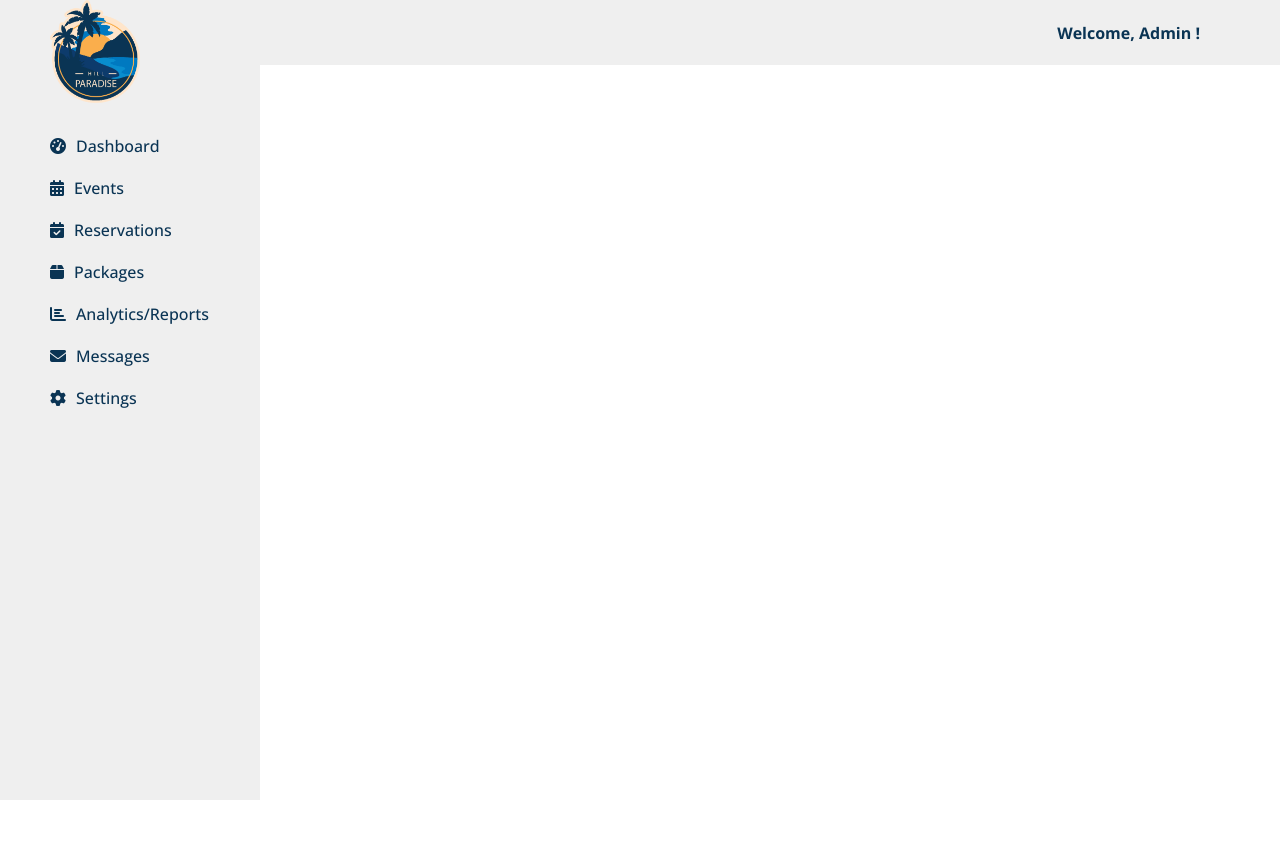
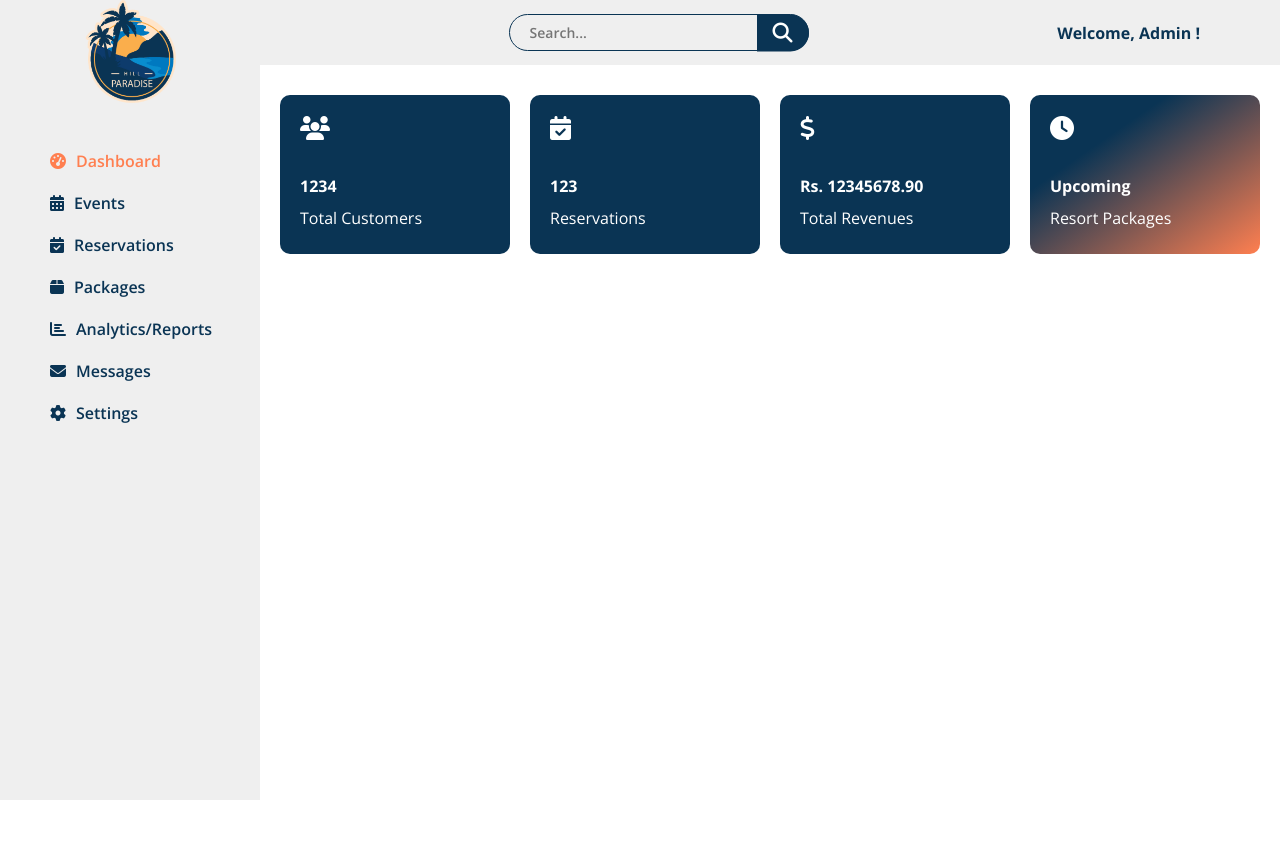
Before and after one commit to KiranSR99/REMS_project, a PHP site: page /dashboard.html in a window 1280 px wide. Before the commit the page ends 800 px from the top, so only its background shows below. Run offline with PHP 8.4, Linux system fonts and the light colour scheme; some libraries are stand-ins or nearby versions.

Commit message:
changes made to dashboard page

```diff
--- a/CSS/dashboard.css
+++ b/CSS/dashboard.css
@@ -27,12 +27,53 @@ li {
     list-style: none;
 }
 
+.side-navbar {
+    position: fixed;
+    left: 0;
+    top: 0;
+    height: 100%;
+    width: 260px;
+    background-color: var(--sixty);
+    padding: 80px 50px;
+}
+
+.side-navbar span {
+    margin-right: 10px;
+}
+
+.side-navbar ul {
+    margin-top: 70px;
+}
+
+.side-navbar ul li a {
+    display: flex;
+    align-items: center;
+    margin: 20px 0;
+    color: var(--thirty);
+    font-weight: 600;
+}
+
+.side-navbar li a:hover {
+    color: var(--ten);
+}
+
+.side-navbar .active {
+    color: var(--ten);
+}
+
+.main-content {
+    margin-left: 260px;
+}
+
 .header {
     height: 65px;
     background-color: var(--sixty);
     display: flex;
     justify-content: space-between;
     align-items: center;
+    position: sticky;
+    top: 0;
+    z-index: 100;
 }
 
 .header img {
@@ -40,7 +81,74 @@ li {
     position: absolute;
     margin-left: 50px;
     top: 0;
+    left: -22%;
 }
+
+/* ========== CSS FOR SEARCH BOX STARTS HERE ========== */
+
+.search-container {
+    position: relative;
+    display: inline-block;
+}
+
+.search-input {
+    font-family: 'Open Sans', sans-serif;
+    padding: 8px 80px 8px 20px;
+    border: 1px solid var(--thirty);
+    background: transparent;
+    border-radius: 50px;
+    font-size: 16px;
+    outline: none;
+    width: 300px;
+    z-index: -1;
+    font-size: 14px;
+    font-weight: 600;
+}
+
+.search-input:focus{
+    border: 1px solid var(--ten);
+}
+
+.search-button {
+    position: absolute;
+    top: 50%;
+    right: 0;
+    transform: translateY(-50%);
+    background-color: var(--thirty);
+    color: #fff;
+    border: none;
+    padding: 8px 16px;
+    cursor: pointer;
+    border-radius: 0 50px 50px 0;
+    font-size: 16px;
+}
+
+.search-button i{
+    font-size: 20px;
+}
+
+.search-button:hover {
+    background-color: var(--ten);
+}
+
+.clear-button {
+    position: absolute;
+    top: 30%;
+    right: 42%;
+    transform: translateY(-50%);
+    background-color: transparent;
+    border: none;
+    padding: 0;
+    cursor: pointer;
+}
+
+.clear-button img {
+    width: 16px;
+    height: 16px;
+}
+
+/* ========== CSS FOR SEARCH BOX ENDS HERE ========== */
+
 
 .header .admin-text {
     margin-right: 80px;
@@ -48,28 +156,32 @@ li {
     color: var(--thirty);
 }
 
-.side-navbar {
-    position: fixed;
-    z-index: -1;
-    height: 100%;
-    width: 260px;
-    background-color: var(--sixty);
-    padding: 50px;
+.main-content main {
+    margin-top: 30px;
+    padding: 0 20px;
+    min-height: calc(100vh - 30px);
 }
 
-.side-navbar span {
-    margin-right: 10px;
+.stat-cards {
+    display: grid;
+    grid-template-columns: repeat(4, 1fr);
+    gap: 20px;
 }
 
-.side-navbar ul li a {
-    display: flex;
-    align-items: center;
-    margin: 20px 0;
-    color: var(--thirty);
-    font-weight: 500;
+.card {
+    background-color: var(--thirty);
+    border-radius: 10px;
+    padding: 20px;
+    color: #fff;
+    line-height: 2;
 }
 
-.side-navbar li a:hover{
-    /* background-color: var(--thirty); */
-    color: var();
+.card i {
+    font-size: 24px;
+    margin-bottom: 30px;
 }
+
+.card:last-child {
+    /* background: linear-gradient(to right, #0A3454 60%, #FF7F50); */
+    background: linear-gradient(to bottom right, #0A3454 30%, #FF7F50);
+}
--- /dev/null
+++ b/JS/dashboard.js
@@ -0,0 +1,19 @@
+// JS FOR SEARCH BOX STARTS HERE
+
+const searchInput = document.getElementById("search-input");
+const clearButton = document.getElementById("clear-button");
+
+searchInput.addEventListener("input", function () {
+    if (searchInput.value.length > 0) {
+        clearButton.style.display = "block";
+    } else {
+        clearButton.style.display = "none";
+    }
+});
+
+clearButton.addEventListener("click", function () {
+    searchInput.value = "";
+    clearButton.style.display = "none";
+});
+
+// JS FOR SEARCH BOX ENDS HERE
--- a/dashboard.html
+++ b/dashboard.html
@@ -14,16 +14,12 @@
 </head>
 
 <body>
-    <header class="header">
-        <div class="logo"><img src="./assets/images/HillParadise.png" alt="LOGO"></div>
-        <div class="admin-text">
-            <p>Welcome, Admin !</p>
-        </div>
-    </header>
+
     <aside>
         <div class="side-navbar">
             <ul>
-                <li><a href="#"><span class="fas fa-tachometer-alt"></span><span>Dashboard</span></a></li>
+                <li><a href="#" class="active"><span class="fas fa-tachometer-alt"></span><span>Dashboard</span></a>
+                </li>
                 <li><a href="#"><span class="fa fa-calendar-days"></span><span>Events</span></a></li>
                 <li><a href="#"><span class="fas fa-calendar-check"></span><span>Reservations</span></a></li>
                 <li><a href="#"><span class="fas fa-box"></span><span>Packages</span></a></li>
@@ -33,6 +29,50 @@
             </ul>
         </div>
     </aside>
+
+    <div class="main-content">
+        <header class="header">
+            <div class="logo"><img src="./assets/images/HillParadise.png" alt="LOGO"></div>
+            <div class="search-container">
+                <input type="text" class="search-input" id="search-input" placeholder="Search...">
+                <button type="submit" class="search-button"><i class="fas fa-search"></i></button>
+                <button class="clear-button" id="clear-button" style="display: none;">
+                    <img src="./assets/images/close.png" alt="Clear">
+                </button>
+            </div>
+            <div class="admin-text">
+                <p>Welcome, Admin !</p>
+            </div>
+        </header>
+
+        <main>
+            <div class="stat-cards">
+                <div class="card">
+                    <i class="fa-solid fa-users"></i>
+                    <h4>1234</h4>
+                    <P>Total Customers</P>
+                </div>
+                <div class="card">
+                    <i class="fas fa-calendar-check"></i>
+                    <h4>123</h4>
+                    <P>Reservations</P>
+                </div>
+                <div class="card">
+                    <i class="fas fa-dollar-sign"></i>
+                    <h4>Rs. 12345678.90</h4>
+                    <P>Total Revenues</P>
+                </div>
+                <div class="card">
+                    <i class="fas fa-clock"></i>
+                    <h4>Upcoming</h4>
+                    <P>Resort Packages</P>
+                </div>
+            </div>
+        </main>
+    </div>
+
+    <script src="./JS/dashboard.js"></script>
+
 </body>
 
 </html>
--- a/includes/header.php
+++ b/includes/header.php
@@ -8,7 +8,8 @@
     <title>Hill Paradise Resort</title>
 
     <link rel="shortcut icon" href="./assets/images/HillParadise.png" type="image/x-icon">
-    <link rel="stylesheet" href="../CSS/style.css">
+    <!-- <link rel="stylesheet" href="../CSS/style.css"> -->
+    <link rel="stylesheet" href="./CSS/style.css">
     <link rel="stylesheet" href="https://cdnjs.cloudflare.com/ajax/libs/font-awesome/6.4.0/css/all.min.css">
 </head>
 
@@ -17,7 +18,7 @@
         <header>
             <div class="header">
                 <div class="logo">
-                    <a href="#"><img src="../assets/images/HillParadise.png" alt="LOGO"></a>
+                    <a href="#"><img src="./assets/images/HillParadise.png" alt="LOGO"></a>
                 </div>
 
                 <div class="menus">
```
Also changed, not shown: includes/footer.php (+1 -8 lines), index.html (deleted, +0 -150 lines), index.php (added, +152 -0 lines), test.html (+127 -9 lines), assets/images/close.png (added).
